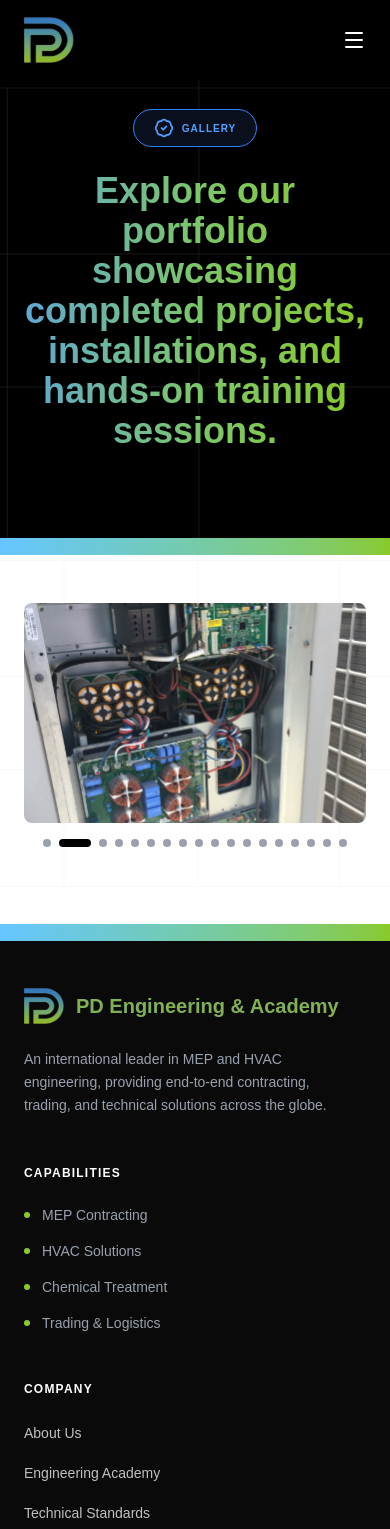
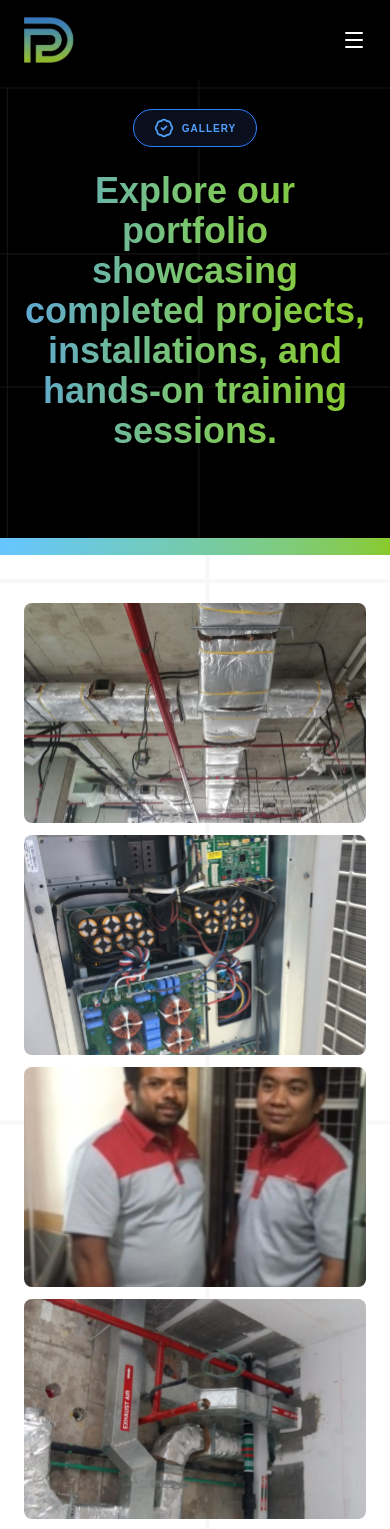
Before and after one commit to VerlixTech/VTW00089---PD-Engineering, a Next.js app: page /gallery in a window 390 px wide. Shown: the top 1529 px of the page. Built offline with nearby package versions, Linux system fonts and the light colour scheme.

Commit message:
update gallery for mobiles

```diff
--- a/app/gallery/galleryGrid.tsx
+++ b/app/gallery/galleryGrid.tsx
@@ -1,12 +1,10 @@
 "use client";
 
-// import { ChevronLeft, ChevronRight } from "lucide-react";
 import Image from "next/image";
-import { useState, useEffect } from "react";
+import { useState } from "react";
 
 const GalleryGrid = () => {
-  const [currentIndex, setCurrentIndex] = useState(0);
-  const [visibleGrids, setVisibleGrids] = useState(1); // Start with 1 grid visible
+  const [visibleGrids, setVisibleGrids] = useState(1);
 
   const galleryImages = [
     { src: "/Gallery01.svg", alt: "HVAC duct installation on ceiling" },
@@ -31,111 +29,39 @@ const GalleryGrid = () => {
     { src: "/Gallery06.svg", alt: "HVAC academy training session" },
   ];
 
-  useEffect(() => {
-    const timer = setInterval(() => {
-      setCurrentIndex((prevIndex) =>
-        prevIndex === galleryImages.length - 1 ? 0 : prevIndex + 1,
-      );
-    }, 3000);
-
-    return () => clearInterval(timer);
-  }, [galleryImages.length]);
-
-  const goToSlide = (index: number) => {
-    setCurrentIndex(index);
-  };
-
   const handleViewMore = () => {
     setVisibleGrids((prev) => prev + 1);
   };
 
   const shouldShowButton = visibleGrids < 3;
 
-  // Helper function to render a grid with specific images
   const renderGrid = (startIndex: number, gridNumber: number) => {
     const gridImages = galleryImages.slice(startIndex, startIndex + 6);
-
     return (
       <div key={gridNumber} className={gridNumber > 1 ? "mt-6" : ""}>
-        {/* Desktop Grid */}
         <div className="hidden md:block">
           {/* Row 1 */}
           <div className="flex gap-3 mb-3">
-            {/* Image 1 - largest */}
-            <div
-              className="relative overflow-hidden"
-              style={{ flex: "0 0 45%", height: "300px" }}
-            >
-              <Image
-                src={gridImages[0].src}
-                alt={gridImages[0].alt}
-                fill
-                className="object-cover hover:scale-105 transition-transform duration-300"
-              />
+            <div className="relative overflow-hidden" style={{ flex: "0 0 45%", height: "300px" }}>
+              <Image src={gridImages[0].src} alt={gridImages[0].alt} fill className="object-cover hover:scale-105 transition-transform duration-300" />
             </div>
-            {/* Image 2 - medium */}
-            <div
-              className="relative overflow-hidden"
-              style={{ flex: "0 0 33%", height: "300px" }}
-            >
-              <Image
-                src={gridImages[1].src}
-                alt={gridImages[1].alt}
-                fill
-                className="object-cover hover:scale-105 transition-transform duration-300"
-              />
+            <div className="relative overflow-hidden" style={{ flex: "0 0 33%", height: "300px" }}>
+              <Image src={gridImages[1].src} alt={gridImages[1].alt} fill className="object-cover hover:scale-105 transition-transform duration-300" />
             </div>
-            {/* Image 3 - smallest */}
-            <div
-              className="relative overflow-hidden"
-              style={{ flex: "1", height: "300px" }}
-            >
-              <Image
-                src={gridImages[2].src}
-                alt={gridImages[2].alt}
-                fill
-                className="object-cover hover:scale-105 transition-transform duration-300"
-              />
+            <div className="relative overflow-hidden" style={{ flex: "1", height: "300px" }}>
+              <Image src={gridImages[2].src} alt={gridImages[2].alt} fill className="object-cover hover:scale-105 transition-transform duration-300" />
             </div>
           </div>
-
           {/* Row 2 */}
           <div className="flex gap-3">
-            {/* Image 4 - smallest */}
-            <div
-              className="relative overflow-hidden"
-              style={{ flex: "0 0 25%", height: "300px" }}
-            >
-              <Image
-                src={gridImages[3].src}
-                alt={gridImages[3].alt}
-                fill
-                className="object-cover hover:scale-105 transition-transform duration-300"
-              />
+            <div className="relative overflow-hidden" style={{ flex: "0 0 25%", height: "300px" }}>
+              <Image src={gridImages[3].src} alt={gridImages[3].alt} fill className="object-cover hover:scale-105 transition-transform duration-300" />
             </div>
-            {/* Image 5 - medium */}
-            <div
-              className="relative overflow-hidden"
-              style={{ flex: "0 0 23%", height: "300px" }}
-            >
-              <Image
-                src={gridImages[4].src}
-                alt={gridImages[4].alt}
-                fill
-                className="object-cover hover:scale-105 transition-transform duration-300"
-              />
+            <div className="relative overflow-hidden" style={{ flex: "0 0 23%", height: "300px" }}>
+              <Image src={gridImages[4].src} alt={gridImages[4].alt} fill className="object-cover hover:scale-105 transition-transform duration-300" />
             </div>
-            {/* Image 6 - largest */}
-            <div
-              className="relative overflow-hidden"
-              style={{ flex: "1", height: "300px" }}
-            >
-              <Image
-                src={gridImages[5].src}
-                alt={gridImages[5].alt}
-                fill
-                className="object-cover hover:scale-105 transition-transform duration-300"
-              />
+            <div className="relative overflow-hidden" style={{ flex: "1", height: "300px" }}>
+              <Image src={gridImages[5].src} alt={gridImages[5].alt} fill className="object-cover hover:scale-105 transition-transform duration-300" />
             </div>
           </div>
         </div>
@@ -146,48 +72,34 @@ const GalleryGrid = () => {
   return (
     <section
       className="pt-20 max-md:pt-12 pb-10 px-6 bg-no-repeat bg-cover bg-center"
-      style={{
-        backgroundImage: "url('/bg-Net.svg')",
-      }}
+      style={{ backgroundImage: "url('/bg-Net.svg')" }}
     >
       <div className="max-w-7xl mx-auto text-center">
-        {/* Render visible grids */}
+
+        {/* Desktop grids */}
         <div className="space-y-6">
           {Array.from({ length: visibleGrids }).map((_, index) =>
-            renderGrid(index * 6, index + 1),
+            renderGrid(index * 6, index + 1)
           )}
         </div>
 
-        {/* Mobile  */}
-        <div className="block md:hidden">
-          <div className="relative w-full h-[220px] overflow-hidden rounded-lg">
+        {/* Mobile — stacked images one by one downwards */}
+        <div className="block md:hidden space-y-3">
+          {galleryImages.slice(0, visibleGrids * 6).map((image, index) => (
+            <div key={index} className="relative w-full h-[220px] overflow-hidden rounded-lg">
               <Image
-              src={galleryImages[currentIndex].src}
-              alt={galleryImages[currentIndex].alt}
+                src={image.src}
+                alt={image.alt}
                 fill
-              className="object-cover"
+                className="object-cover hover:scale-105 transition-transform duration-300"
               />
             </div>
-
-          {/* Thumbnail/Dots Navigation */}
-          <div className="flex justify-center gap-2 mt-4">
-            {galleryImages.map((_, index) => (
-              <button
-                key={index}
-                onClick={() => goToSlide(index)}
-                className={`h-2 rounded-full transition-all duration-300 ${
-                  index === currentIndex
-                    ? "w-8 bg-black"
-                    : "w-2 bg-gray-400 hover:bg-gray-600"
-                }`}
-                aria-label={`Go to image ${index + 1}`}
-              />
           ))}
         </div>
-        </div>
 
+        {/* View More button */}
         {shouldShowButton && (
-          <div className="hidden md:flex justify-center">
+          <div className="flex justify-center">
             <button
               onClick={handleViewMore}
               className="mt-10 md:mt-14 border border-black px-8 py-2 hover:bg-black hover:text-white transition duration-300 text-base font-semibold tracking-wider"
```
Lines whose indentation alone changed are shown as unchanged.
